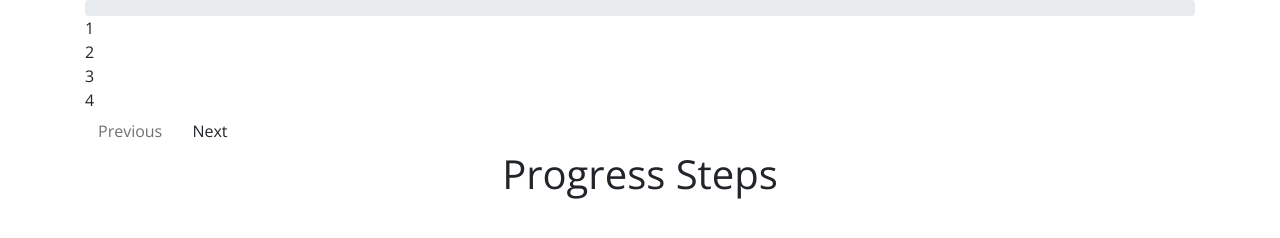
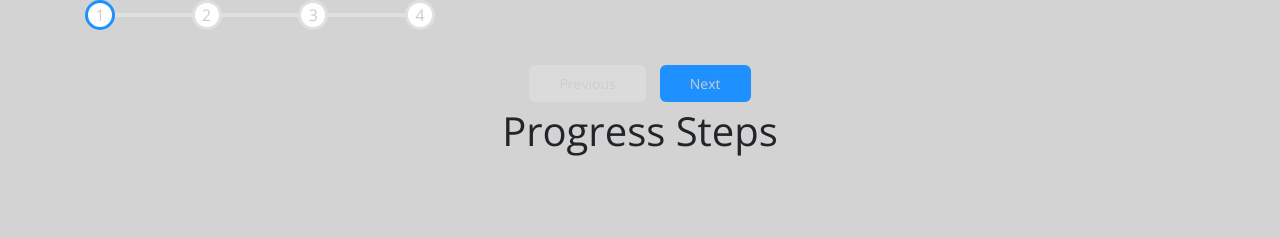
Before and after one commit to CornveliousFarva/progress-steps, a plain HTML site: page index.html in a window 1280 px wide. Drawn offline with nearby package versions, Linux system fonts and the light colour scheme.

Commit message:
Added the CSS.

```diff
--- a/style.css
+++ b/style.css
@@ -1,9 +1,16 @@
 @import url('https://fonts.googleapis.com/css2?family=Open+Sans&display=swap');
+
+:root{
+   --line-border-fill: dodgerblue;
+   --line-border-empty: #e0e0e0;
+}
 
 *{
     box-sizing: border-box;
 }
+
 body{
+    background-color: lightgrey;
     font-family: 'Open Sans', sans-serif;
     display: flex;
     margin: 0;
@@ -12,3 +19,82 @@ body{
     overflow: hidden;
     height: 100vh;
 }
+
+.container{
+    text-align: center;
+}
+
+.progress-container{
+    display: flex;
+    justify-content: space-between;
+    position: relative;
+    margin-bottom: 30px;
+    max-width: 100%;
+    width: 350px;
+}
+
+.progress-container::before{
+    content: '';
+    background-color: var(--line-border-empty);
+    position: absolute;
+    top: 50%;
+    left: 0;
+    height: 4px;
+    width: 100%;
+    transform: translateY(-50%);
+    z-index: -1;
+}
+
+.progress{
+    background-color: var(--line-border-fill);
+    position: absolute;
+    top: 50%;
+    left: 0;
+    height: 4px;
+    width: 0%;
+    transform: translateY(-50%);
+    z-index: -1;
+    transition: .4s ease-in-out;
+}
+
+.circle{
+    background-color: white;
+    color: #ccc;
+    border-radius: 50%;
+    height: 30px;
+    width: 30px;
+    display: flex;
+    align-items: center;
+    justify-content: center;
+    border: 3px solid var(--line-border-empty);
+    transition: .4s ease-in-out;
+}
+
+.circle.active{
+    border-color: var(--line-border-fill);
+}
+
+.btn{
+    background-color: var(--line-border-fill);
+    color: #ccc;
+    border: 0;
+    border-radius: 6px;
+    cursor: pointer;
+    font-family: inherit;
+    padding: 8px 30px;
+    margin: 5px;
+    font-size: 14px;
+}
+
+.btn:active{
+    transform: scale(0.98);
+}
+
+.btn:focus{
+    outline: 0;
+}
+
+.btn:disabled{
+    background-color: var(--line-border-empty);
+    cursor: not-allowed;
+}
```
